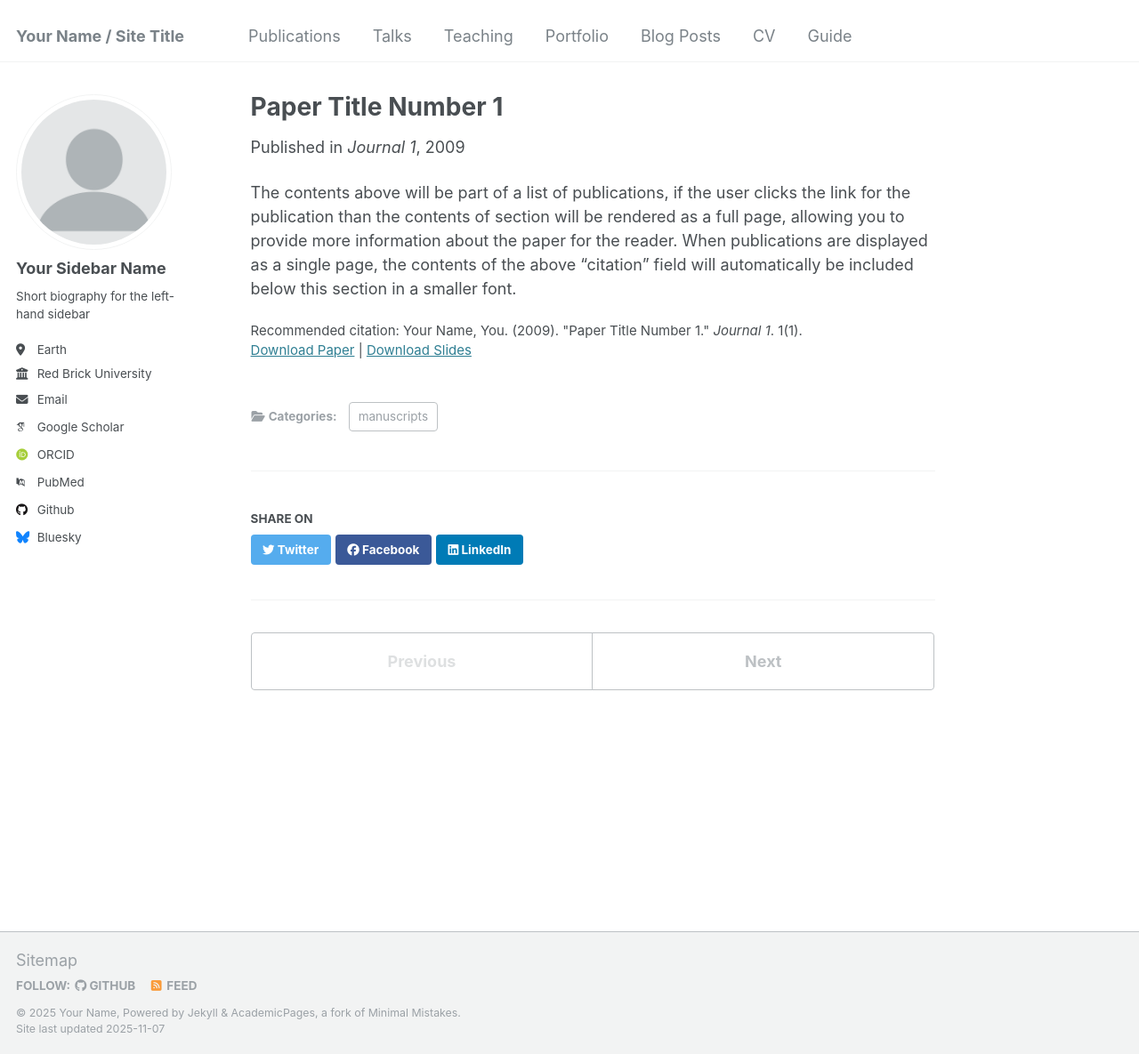
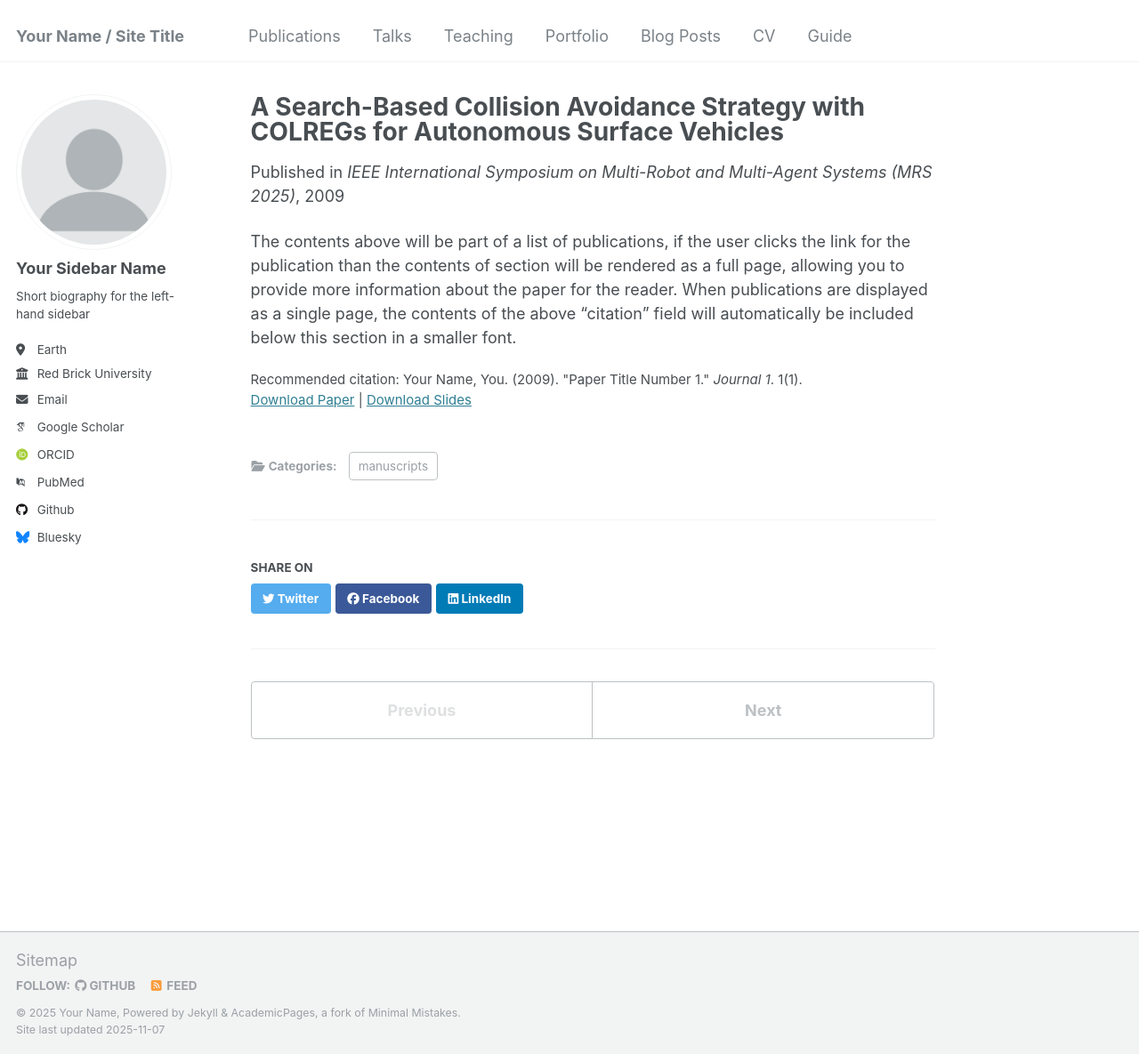
Before and after one commit to mskhan0077/mskhan0077.github.io, a Jekyll site: the page built from _publications/2009-10-01-paper-title-number-1.md, in a window 1280 px wide and 1185 px high. Shown: the whole window at 89% size. Built offline with Jekyll 4.4.1, drawn with Linux system fonts in a browser that asks for light colours; some web fonts are replaced.

Commit message:
Update 2009-10-01-paper-title-number-1.md

```diff
--- a/_publications/2009-10-01-paper-title-number-1.md
+++ b/_publications/2009-10-01-paper-title-number-1.md
@@ -1,11 +1,11 @@
 ---
-title: "Paper Title Number 1"
+title: "A Search-Based Collision Avoidance Strategy with COLREGs for Autonomous Surface Vehicles"
 collection: publications
 category: manuscripts
 permalink: /publication/2009-10-01-paper-title-number-1
 excerpt: 'This paper is about the number 1. The number 2 is left for future work.'
 date: 2009-10-01
-venue: 'Journal 1'
+venue: 'IEEE International Symposium on Multi-Robot and Multi-Agent Systems (MRS 2025)'
 slidesurl: 'http://academicpages.github.io/files/slides1.pdf'
 paperurl: 'http://academicpages.github.io/files/paper1.pdf'
 citation: 'Your Name, You. (2009). &quot;Paper Title Number 1.&quot; <i>Journal 1</i>. 1(1).'
```
